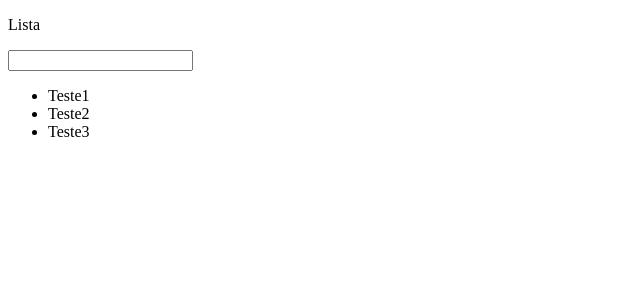
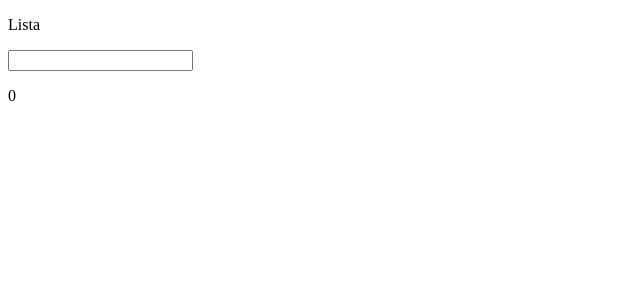
Before and after one commit to Doug15s/aulas_react_typescript, a React (Create React App) app: page /pagina-inicial in a window 1280 px wide. Shown: the top 300 px of the page, without its empty margins (0-640 px from the left). Built offline with nearby package versions, Linux system fonts and the light colour scheme.

Commit message:
Introdução de listas de objetos com checkbox.

```diff
--- a/src/app/pages/dashboard/Dashboard.tsx
+++ b/src/app/pages/dashboard/Dashboard.tsx
@@ -1,7 +1,12 @@
 import { useCallback, useState } from 'react';
 
+interface IListItem {
+    title: string;
+    isSelected: boolean;
+}
+
 export const Dashboard = () => {
-    const [lista, setLista] = useState<string[]>(['Teste1', 'Teste2', 'Teste3']);
+    const [lista, setLista] = useState<IListItem[]>([]);
 
     const handleInputKeyDown: React.KeyboardEventHandler<HTMLInputElement> = useCallback((e) => {
         if (e.key === 'Enter') {
@@ -13,9 +18,15 @@
 
             setLista((oldLista) => {
 
-                if (oldLista.includes(value)) return oldLista;
+                if (oldLista.some((ListItem) => ListItem.title === value)) return oldLista;
 
-                return [...oldLista, value];
+                return [
+                    ...oldLista,
+                    {
+                        title: value,
+                        isSelected: false,
+                    }
+                ];
             });
         }
 
@@ -29,9 +40,30 @@
                 onKeyDown={handleInputKeyDown}
             />
 
+            <p>{lista.filter((ListItem) => ListItem.isSelected).length}</p>
+
             <ul>
-                {lista.map((value, index) => {
-                    return <li key={value}>{value}</li>
+                {lista.map((ListItem) => {
+                    return <li key={ListItem.title}>
+                        <input
+                            type="checkbox"
+                            checked={ListItem.isSelected}
+                            onChange={() => {
+                                setLista(oldLista => {
+                                    return oldLista.map(oldListItem => {
+                                        const newIsSelected = oldListItem.title === ListItem.title
+                                            ? !oldListItem.isSelected
+                                            : oldListItem.isSelected;
+
+                                        return {
+                                            ...oldListItem,
+                                            isSelected: newIsSelected,
+                                        }
+                                    });
+                                });
+                            }}/>
+                        {ListItem.title}
+                    </li>
                 })}
             </ul>
         </div>
```
